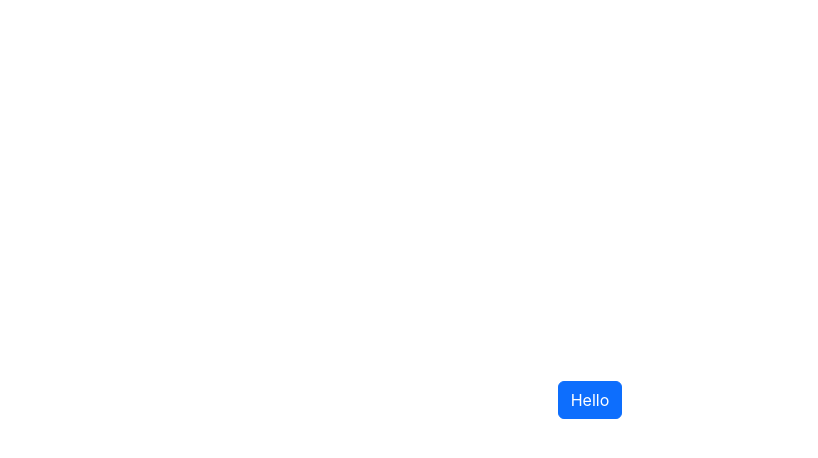
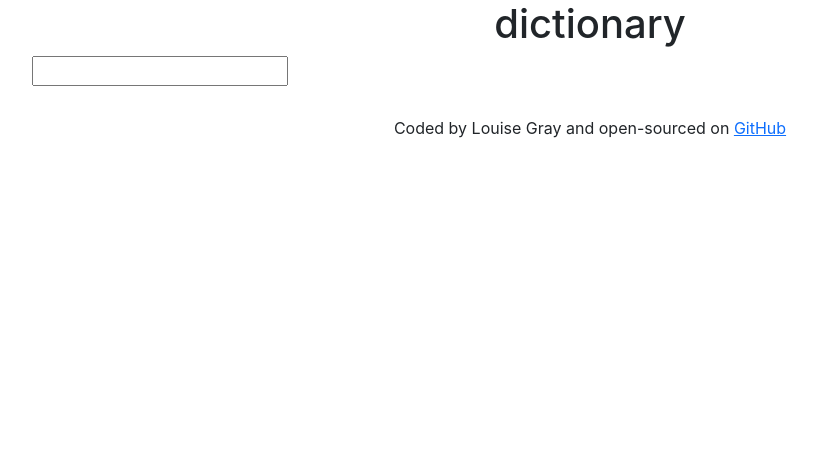
Before and after one commit to PL-coding/dictionary-project, a React (Create React App) app: page / in a window 1280 px wide. Shown: the top 458 px of the page, without its empty margins (50-868 px from the left). Built offline with nearby package versions, Linux system fonts and the light colour scheme.

Commit message:
Added form and searching functions

```diff
--- a/src/App.css
+++ b/src/App.css
@@ -4,11 +4,12 @@
 
 
 .App-header {
-  min-height: 100vh;
-  display: flex;
+   display: flex;
   flex-direction: column;
   align-items: center;
   justify-content: center;
-  font-size: calc(10px + 2vmin);
-  color: white;
 }
+
+.App-footer {
+  margin: 30px 0;
+}
--- a/src/App.js
+++ b/src/App.js
@@ -1,12 +1,16 @@
 import './App.css';
+import Dictionary from "./Dictionary";
 
 export default function App() {
   return (
     <div className="App">
       <header className="App-header">
-
-        <button className="btn btn-primary">Hello</button>
-      </header>
+              <h1>dictionary</h1>
+              </header>
+      <main className="container">
+        <Dictionary />
+      </main>
+      <footer className="App-footer">Coded by Louise Gray and open-sourced on <a href='https://github.com/PL-coding/dictionary-project' target="_blank" rel="noreferrer">GitHub</a></footer>
     </div>
   );
 }
--- /dev/null
+++ b/src/Dictionary.css
@@ -0,0 +1,3 @@
+.Dictionary {
+    text-align: left;
+}
--- /dev/null
+++ b/src/Dictionary.js
@@ -0,0 +1,20 @@
+import React, { useState } from "react";
+import "./Dictionary.css";
+
+export default function Dictionary() {
+    let [keyword, setKeyword] = useState("");
+    function search(event) {
+        event.preventDefault();
+        alert(`Searching for ${keyword} definition`);
+    }
+
+    function handleKeywordChange(event) {
+        setKeyword(event.target.value);
+           }
+
+    return <div className="Dictionary">
+        <form onSubmit={search}>
+            <input type="search" onChange={handleKeywordChange}></input>
+        </form>
+    </div>
+}
```
Also changed, not shown: public/manifest.json.
